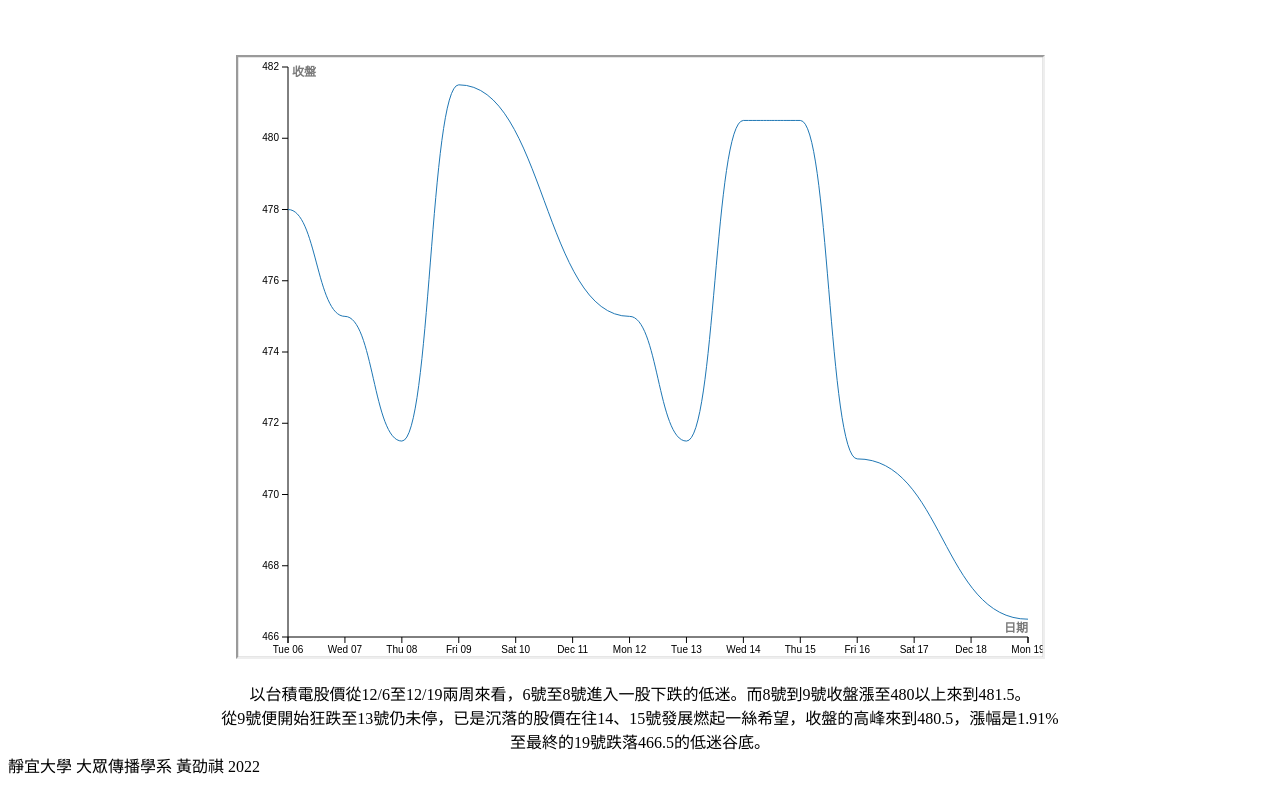
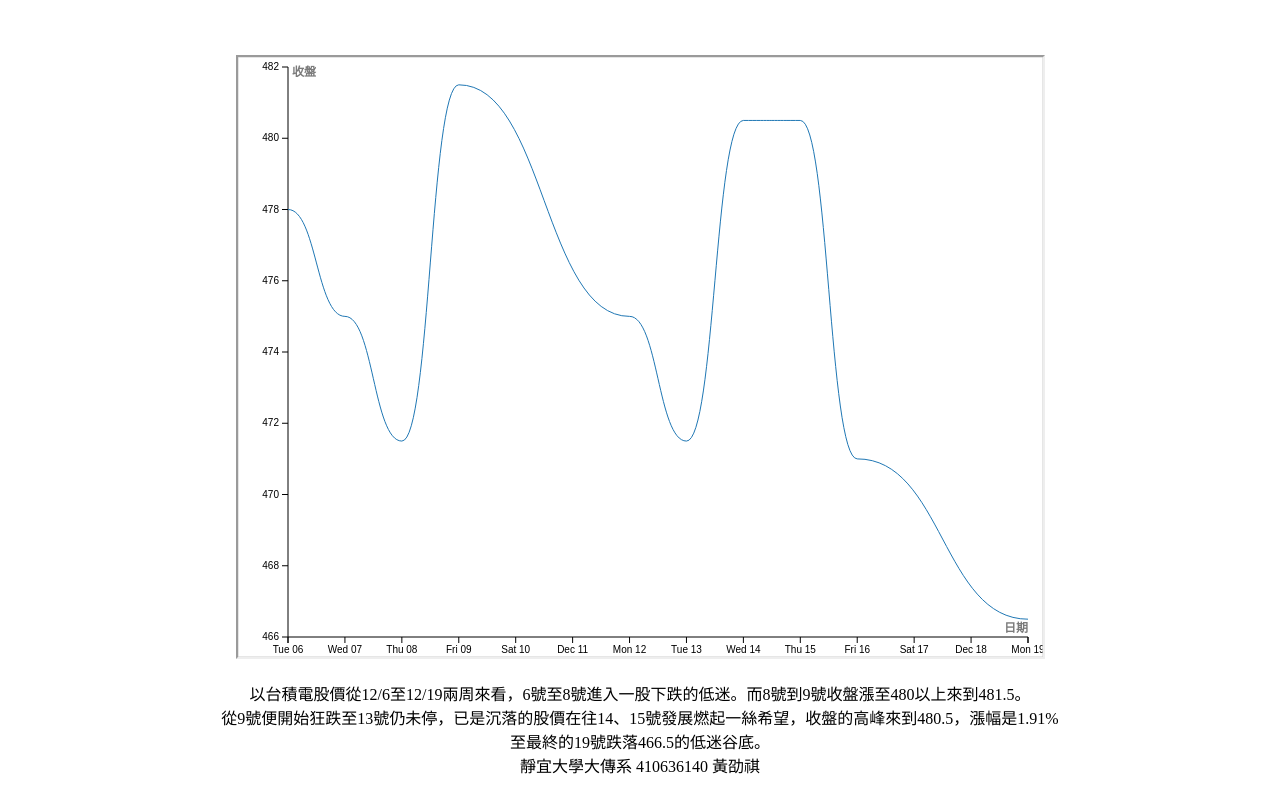
Before and after one commit to s1063614/SVG-Design, a plain HTML site: page index.html in a window 1280 px wide. Shown: the part 70-855 px from the top of the page. Drawn offline with Linux system fonts and the light colour scheme.

Commit message:
Add files via upload

```diff
--- a/index.html
+++ b/index.html
@@ -20,11 +20,13 @@
 	至最終的19號跌落466.5的低迷谷底。
 	</center>
 
-	<td style="backgoround: black;color: black;">
+	<center>
+<td style="backgoround: black;color: black;">
 
-				靜宜大學 大眾傳播學系 黃劭祺 2022
+				靜宜大學大傳系 410636140 黃劭祺
 
 	</td>
+</center>
 
 </body>
 </html>
```
